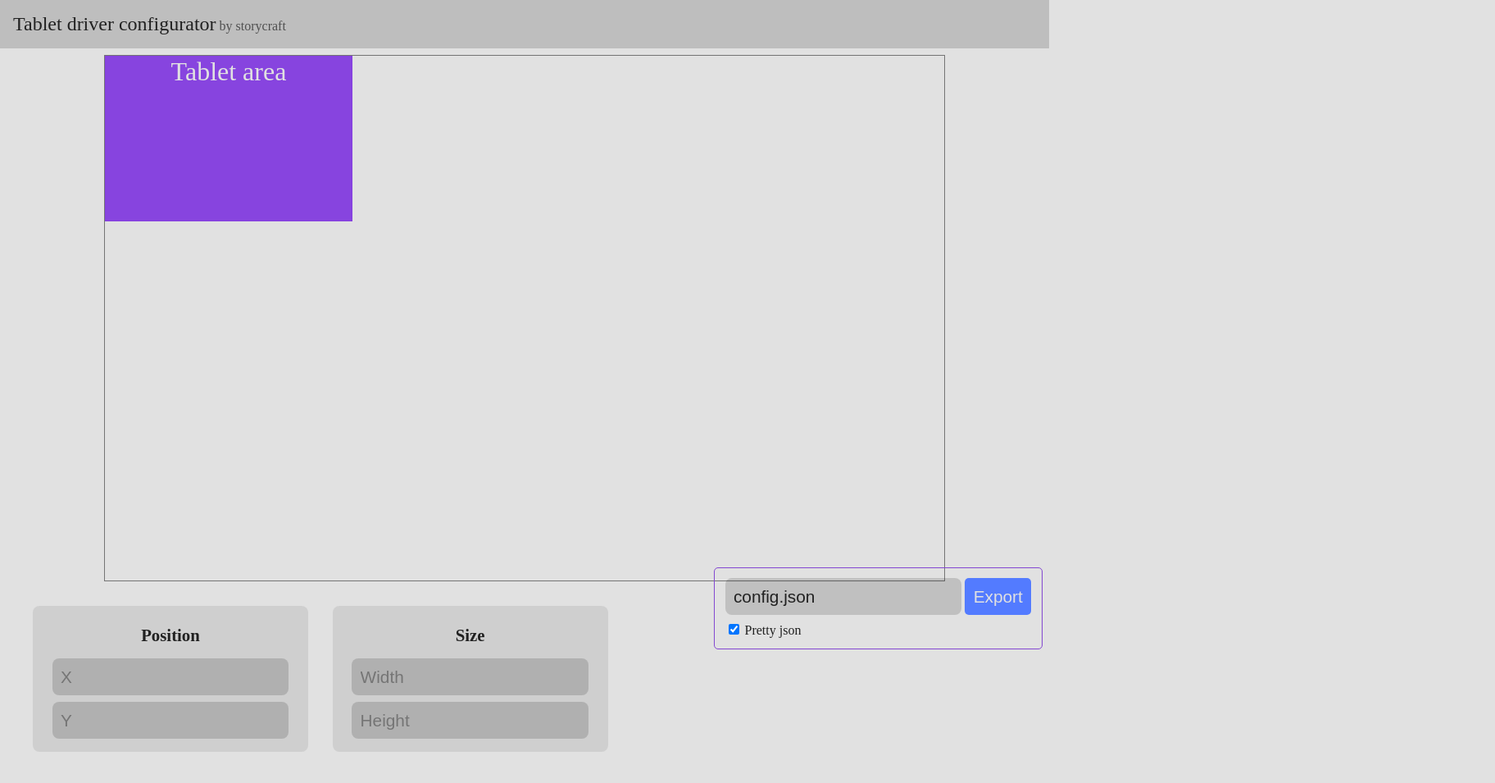
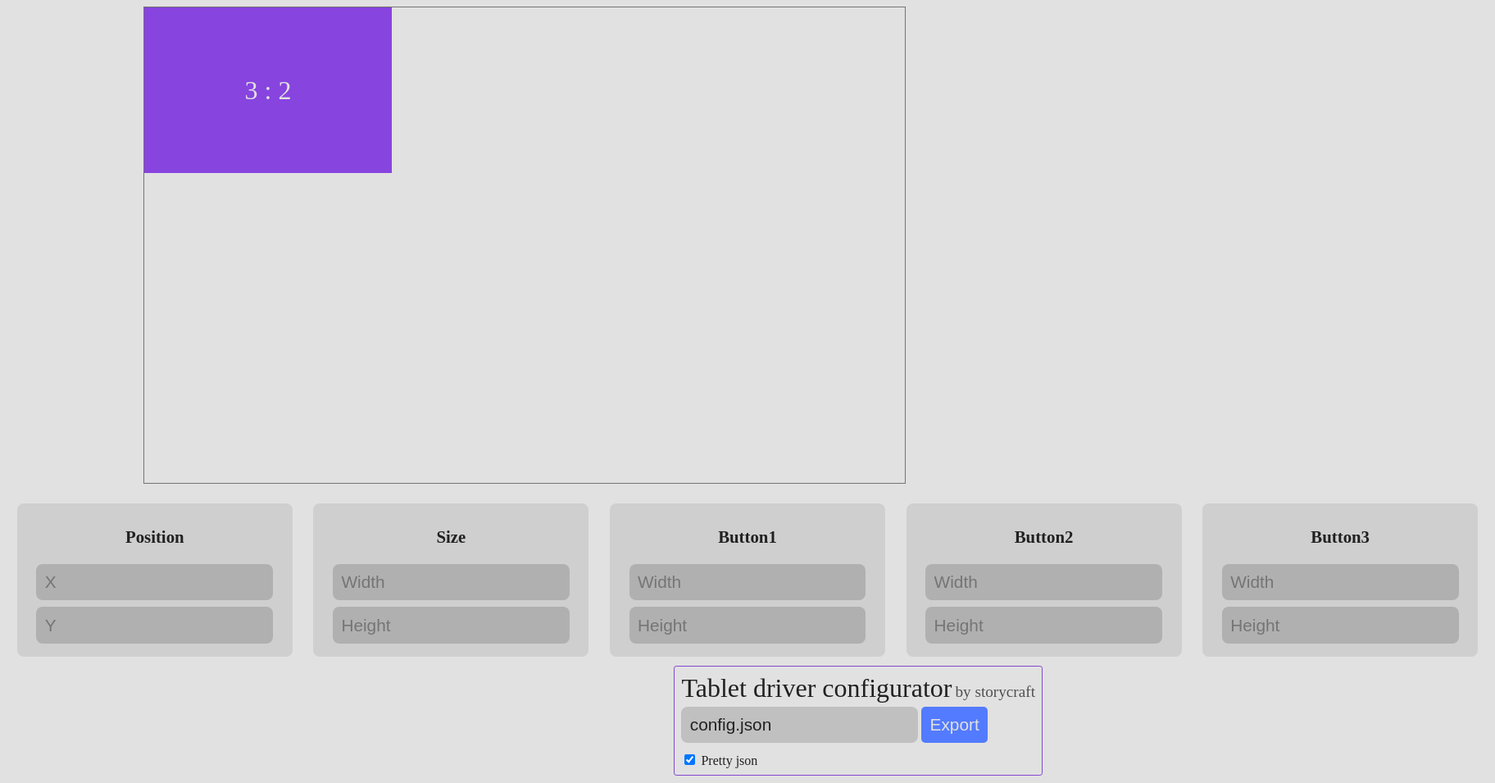
Before and after one commit to storycraft/tablet-driver, a plain HTML site: page configurator/index.html in a window 1280 px wide. Shown: the whole page at 82% size, 1824 px wide, since content can reach past the window. Drawn offline with Linux system fonts and the light colour scheme.

```diff
--- a/configurator/css/extra.css
+++ b/configurator/css/extra.css
@@ -1,36 +1,71 @@
-header {
-    display: inline;
+footer {
+    display: flex;
 }
 
 .title-text {
-    font-size: 1.5rem;
+    font-size: 2rem;
     color: rgb(33, 33, 33);
 }
 
 .title-author {
-    font-size: 1rem;
+    font-size: 1.2rem;
     color: rgb(80, 80, 80);
 }
 
-.header-menu {
-    padding: 1rem 1rem;
-    background: rgb(190, 190, 190);
+.menu {
+    display: block;
+
+    position: absolute;
+    right: 0px;
+
+    margin: 0.5rem 0.5rem;
+    padding: 0.5rem 0.5rem;
+
+    border: 0.1rem solid rgb(131, 71, 209);
+    border-radius: 0.2rem;
+}
+
+.title-wrapper {
+    display: inline;
+
+    margin: 1rem 0px;
+}
+
+.item-wrapper {
+    display: flex;
+}
+
+.export-wrapper {
+    display: inline;
+}
+
+.export-btn {
+    margin: 0.2rem 0px;
 }
 
 .editor-wrapper {
     width: auto;
     height: auto;
 
-    padding: 0.5rem 0px;
+    padding: 0.5rem 0px 0px 0px;
+}
+
+.area-box-wrapper {
+
+    display: flex;
+
+    width: 100%;
+    height: 62.5%;
+
 }
 
 .area-box-field {
     border: 0.1rem solid rgba(80, 80, 80, 0.75);
 
-    width: 64rem;
-    height: 40rem;
+    margin: 0px auto;
 
-    margin: 0px auto;
+    width: 58rem;
+    height: 36.25rem;
 }
 
 .area-box {
@@ -39,19 +74,20 @@
 
     position: absolute;
 
-    vertical-align: middle;
-
     /* test */
     width: 300px;
     height: 200px;
 }
 
 .area-text-wrapper {
+    display: flex;
 
+    width: 100%;
+    height: 100%;
 }
 
 .area-text {
-    margin: 0rem 0rem;
+    margin: auto auto;
 
     text-align: center;
     color: rgb(225, 225, 225);
@@ -60,8 +96,9 @@
 }
 
 .settings-wrapper {
-    display: block;
-    padding: 1.7rem 1.7rem;
+    display: inline-flex;
+
+    padding: 1.3rem 0.5rem 0px 0.5rem;
 }
 
 .settings-element-wrapper > * {
@@ -70,7 +107,8 @@
 }
 
 .settings-box {
-    display: inline-block;
+    display: block;
+
     width: 20rem;
     height: auto;
 
@@ -86,8 +124,6 @@
     font-size: 1.3rem;
     font-weight: bold;
     text-align: center;
-
-    margin: 1rem auto;
 }
 
 .pretty-checkbox-wrapper {
--- a/configurator/css/theme.css
+++ b/configurator/css/theme.css
@@ -20,7 +20,7 @@
 /*
  * Disable ugly cursor
  */
-span {
+span, p {
     cursor: default;
 }
 
@@ -59,21 +59,3 @@
     background: rgb(65, 110, 255);
     transition: background 300ms;
 }
-
-header {
-    width: 100%;
-}
-
-footer {
-    padding: 0.8rem 0.8rem;
-    margin: 0.5rem 0.5rem;
-
-    border: 0.1rem solid rgb(131, 71, 209);
-
-    border-radius: 5px;
-
-    position: absolute;
-
-    bottom: 0px;
-    right: 0px;
-}
--- a/configurator/index.html
+++ b/configurator/index.html
@@ -12,17 +12,13 @@
     </head>
 
     <body style="position: absolute; top: 0px;">
-        <header id="menuBar" onmousedown="return false;">
-            <div id="menuWrapper" class="header-menu">
-                <span class=title-text>Tablet driver configurator</span>
-                <span class=title-author>by storycraft</span>
-            </div>
-        </header>
         <div id="editorWrapper" class="editor-wrapper">
+            <div id="areaBoxWrapper" class="area-box-wrapper">
                 <div id="areaBoxField" class="area-box-field">
                     <div id="areaBox" class="area-box">
                         <div id="areaTextWrapper" class="area-text-wrapper">
-                        <p id="areaText" class="area-text">Tablet area</p>
+                            <p id="areaText" class="area-text">3 : 2</p>
+                        </div>
                     </div>
                 </div>
             </div>
@@ -41,17 +37,49 @@
                         <input id="heightSettingsBox" placeholder="Height"></input>
                     </div>
                 </div>
+                <div id="button1Box" class="settings-box">
+                    <p class="settings-title">Button1</p>
+                    <div id="sizeSettingsWrapper" class="settings-element-wrapper">
+                        <input id="widthSettingsBox" placeholder="Width"></input>
+                        <input id="heightSettingsBox" placeholder="Height"></input>
                     </div>
                 </div>
-        <footer id="exportBar" style="z-index: 10;">
+                <div id="button2Box" class="settings-box">
+                    <p class="settings-title">Button2</p>
+                    <div id="sizeSettingsWrapper" class="settings-element-wrapper">
+                        <input id="widthSettingsBox" placeholder="Width"></input>
+                        <input id="heightSettingsBox" placeholder="Height"></input>
+                    </div>
+                </div>
+                <div id="button3Box" class="settings-box">
+                    <p class="settings-title">Button3</p>
+                    <div id="sizeSettingsWrapper" class="settings-element-wrapper">
+                        <input id="widthSettingsBox" placeholder="Width"></input>
+                        <input id="heightSettingsBox" placeholder="Height"></input>
+                    </div>
+                </div>
+            </div>
+        </div>
+        <footer id="menuBar">
+            <div id="menuWrapper" class="menu">
+                <div id="titleWrapper" class="title-wrapper">
+                    <span class=title-text>Tablet driver configurator</span>
+                <span class=title-author>by storycraft</span>
+                </div>
+                <div id="itemWrapper" class="item-wrapper">
+
+                </div>
+                <div id="exportWrapper" class="export-wrapper">
                     <div id="inputWrapper">
                         <input id="configNameBox" placeholder="Config name" value="config.json"></input>
-                <button id="downloadBtn">Export</button>
+                        <button id="downloadBtn" class="export-btn">Export</button>
                     </div>
                     <div id="prettyBoxWrapper" class="pretty-checkbox-wrapper">
                         <input id="prettyCheckbox" type="checkbox" checked=true></input>
                         <span class="pretty-checkbox-text">Pretty json</span>
                     </div>
+                </div>
+            </div>
         </footer>
     </body>
 </html>
```
Also changed, not shown: 1 other file. Lines whose indentation alone changed are shown as unchanged.
